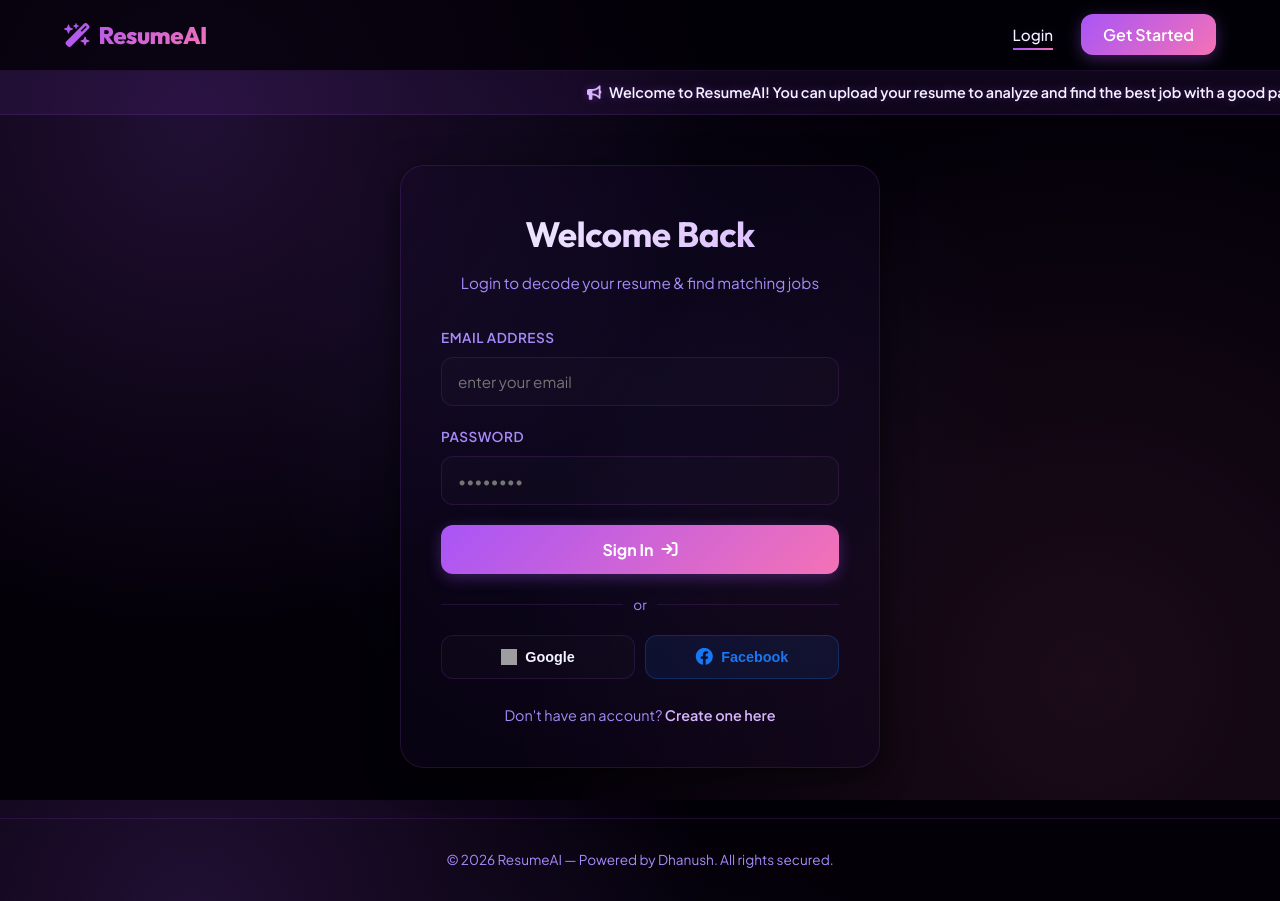
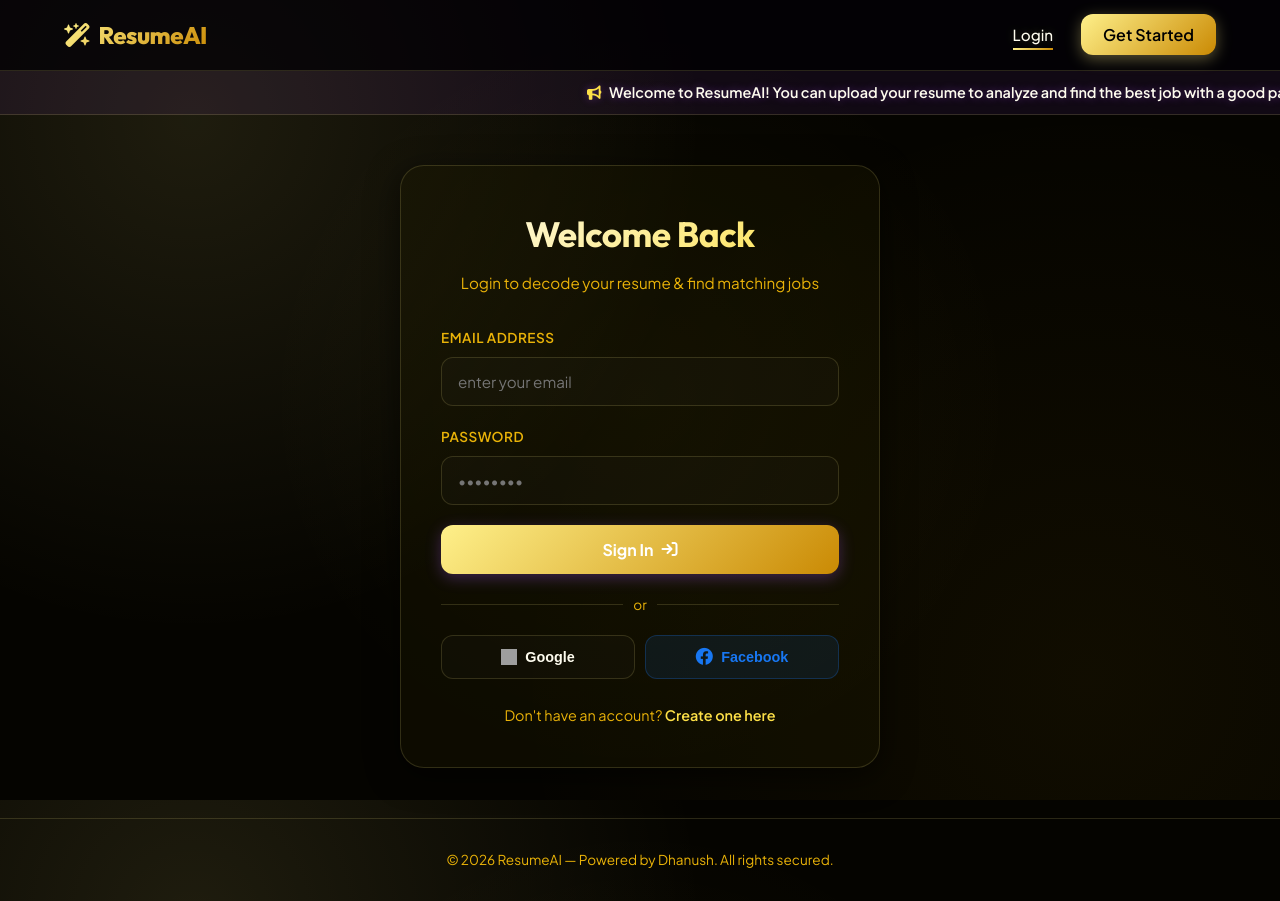
Before and after one commit to DhanushRavi05/AI_resume_analyzer, a Flask app: a page that uses templates/base.html in a window 1280 px wide. Run offline with Flask 3, Linux system fonts and the light colour scheme; grey boxes are pictures that could not be loaded.

Commit message:
Update premium Black and Yellow theme with proper Facebook & Google login fixes by Dhanush

```diff
--- a/static/css/style.css
+++ b/static/css/style.css
@@ -2,20 +2,20 @@
 @import url('https://fonts.googleapis.com/css2?family=Outfit:wght@300;400;500;600;700;800&family=Plus+Jakarta+Sans:wght@300;400;500;600;700&display=swap');
 
 :root {
-    --bg-dark: #030008;       /* Deep Obsidian Black */
-    --bg-surface: rgba(22, 10, 41, 0.35); /* Translucent Purple Glass */
-    --bg-surface-hover: rgba(35, 17, 64, 0.5);
-    --border-glass: rgba(168, 85, 247, 0.15); /* Purple Tint Border */
-    --border-glass-focus: rgba(168, 85, 247, 0.6);
+    --bg-dark: #050400;       /* Jet Obsidian Black */
+    --bg-surface: rgba(30, 26, 0, 0.35); /* Translucent Gold/Black Glass */
+    --bg-surface-hover: rgba(50, 42, 0, 0.5);
+    --border-glass: rgba(254, 240, 138, 0.15); /* Yellow/Gold Tint Border */
+    --border-glass-focus: rgba(254, 240, 138, 0.6);
 
-    --primary: #a855f7;       /* Neon Purple */
-    --primary-glow: rgba(168, 85, 247, 0.25);
-    --secondary: #d8b4fe;     /* Light Lavender */
-    --secondary-glow: rgba(216, 180, 254, 0.25);
-    --accent: #f472b6;        /* Hot Fuchsia Pink */
+    --primary: #fef08a;       /* Neon Gold/Yellow */
+    --primary-glow: rgba(254, 240, 138, 0.25);
+    --secondary: #fde047;     /* Bright Cyber Yellow */
+    --secondary-glow: rgba(253, 224, 71, 0.25);
+    --accent: #ca8a04;        /* Darker Gold Accent */
 
-    --text-primary: #f5f3ff;   /* Lavendar Tint White */
-    --text-muted: #a78bfa;     /* Light Purple Muted */
+    --text-primary: #fefcee;   /* Soft Yellow Tint White */
+    --text-muted: #eab308;     /* Amber Muted Text */
 
     --transition-smooth: all 0.35s cubic-bezier(0.16, 1, 0.3, 1);
     --transition-quick: all 0.1s ease;
@@ -48,10 +48,10 @@
 
 body {
     font-family: 'Plus Jakarta Sans', 'Outfit', sans-serif;
-    background: radial-gradient(circle at 15% 15%, rgba(168, 85, 247, 0.18) 0%, transparent 40%),
-                radial-gradient(circle at 85% 85%, rgba(244, 114, 182, 0.1) 0%, transparent 45%),
-                radial-gradient(circle at 50% 50%, rgba(99, 102, 241, 0.08) 0%, transparent 50%),
-                #030008;
+    background: radial-gradient(circle at 15% 15%, rgba(254, 240, 138, 0.1) 0%, transparent 40%),
+                radial-gradient(circle at 85% 85%, rgba(234, 179, 8, 0.05) 0%, transparent 45%),
+                radial-gradient(circle at 50% 50%, rgba(253, 224, 71, 0.04) 0%, transparent 50%),
+                #050400;
     background-size: 200% 200%;
     animation: meshShift 18s ease infinite;
     background-attachment: fixed;
@@ -89,8 +89,8 @@
 }
 
 .glass-container:hover {
-    border-color: rgba(168, 85, 247, 0.35);
-    box-shadow: 0 16px 48px 0 rgba(168, 85, 247, 0.1);
+    border-color: rgba(254, 240, 138, 0.35);
+    box-shadow: 0 16px 48px 0 rgba(254, 240, 138, 0.1);
 }
 
 /* Hover Spot Tracking Glow */
@@ -99,7 +99,7 @@
     position: absolute;
     top: 0; left: 0; right: 0; bottom: 0;
     border-radius: inherit;
-    background: radial-gradient(400px circle at var(--mouse-x, 0) var(--mouse-y, 0), rgba(168, 85, 247, 0.12) 0%, transparent 60%);
+    background: radial-gradient(400px circle at var(--mouse-x, 0) var(--mouse-y, 0), rgba(254, 240, 138, 0.12) 0%, transparent 60%);
     z-index: 0;
     pointer-events: none;
     opacity: 0;
@@ -191,23 +191,23 @@
 
 .nav-link.active {
     color: var(--text-primary);
-    text-shadow: 0 0 10px rgba(168, 85, 247, 0.2);
+    text-shadow: 0 0 10px rgba(254, 240, 138, 0.2);
 }
 
 .nav-btn {
     background: linear-gradient(135deg, var(--primary) 0%, var(--accent) 100%);
-    color: #fff;
+    color: #000;
     padding: 10px 22px;
     border-radius: 12px;
     font-weight: 600;
     text-decoration: none;
-    box-shadow: 0 4px 15px rgba(168, 85, 247, 0.35);
+    box-shadow: 0 4px 15px rgba(254, 240, 138, 0.35);
     transition: var(--transition-smooth);
 }
 
 .nav-btn:hover {
     transform: translateY(-2px);
-    box-shadow: 0 6px 20px rgba(168, 85, 247, 0.6);
+    box-shadow: 0 6px 20px rgba(254, 240, 138, 0.6);
 }
 
 .nav-btn:active {
@@ -225,8 +225,8 @@
 }
 
 .nav-btn-outline:hover {
-    background: rgba(168, 85, 247, 0.08);
-    border-color: rgba(168, 85, 247, 0.3);
+    background: rgba(254, 240, 138, 0.08);
+    border-color: rgba(254, 240, 138, 0.3);
 }
 
 .nav-btn-outline:active {
```
